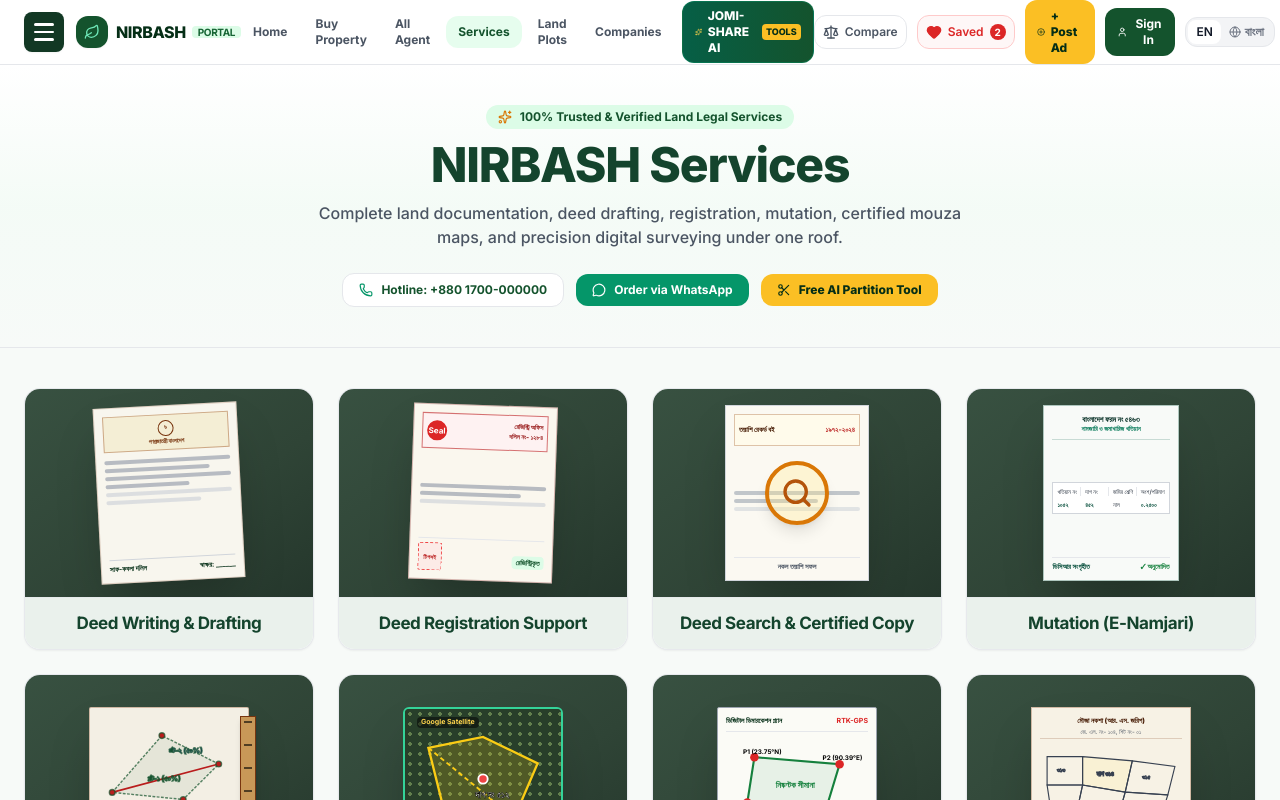
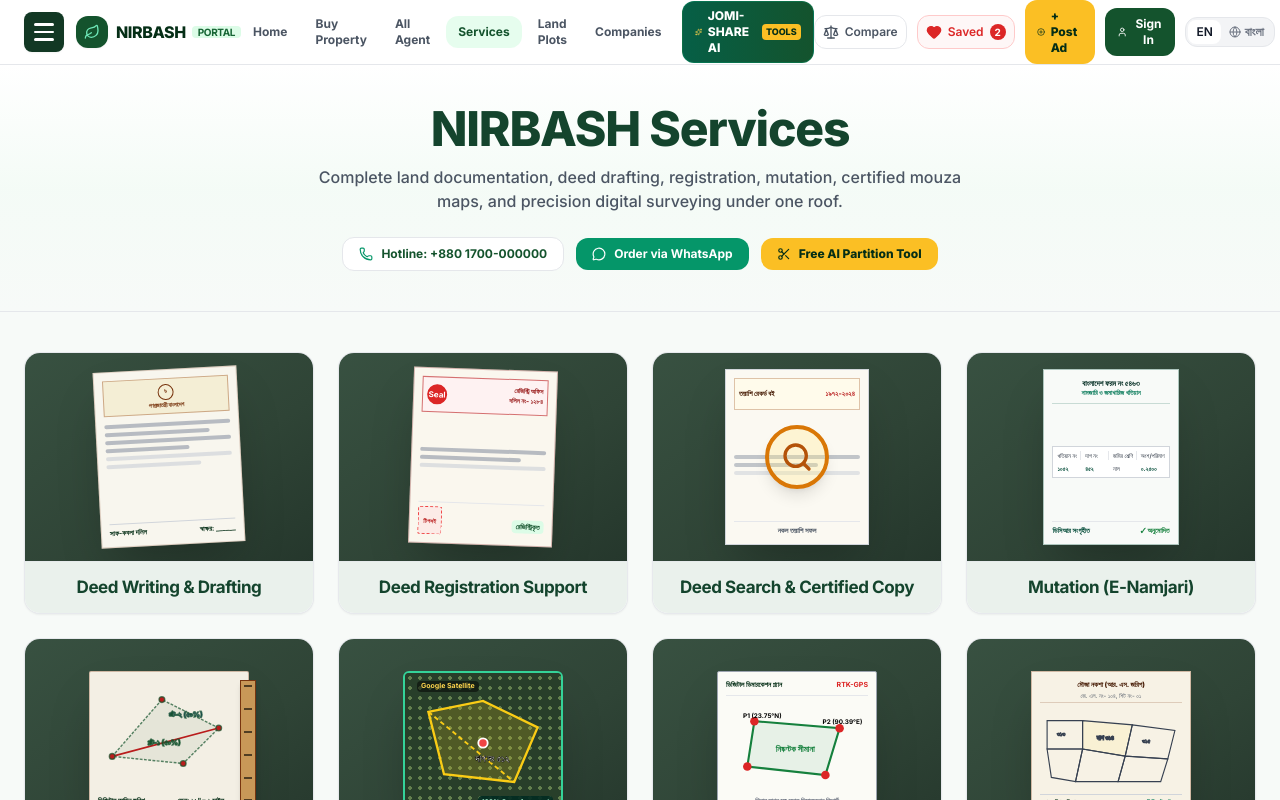
Before and after one commit to Jinchuriki-7/jomi-share-landtech, a React (Vite) app: page /services in a window 1280 px wide. Shown: the top 800 px of the page. Built offline with nearby package versions, Linux system fonts and the light colour scheme.

Commit message:
style: remove '100% Trusted & Verified Land Legal Services' badge from Services page

```diff
--- a/src/nirbash/pages/NirbashServicesPage.tsx
+++ b/src/nirbash/pages/NirbashServicesPage.tsx
@@ -450,12 +450,6 @@ export default function NirbashServicesPage() {
       ───────────────────────────────────────────────────────────── */}
       <div className="bg-gradient-to-b from-white via-green-50/40 to-[#f7faf8] border-b border-gray-200 py-10 px-4">
         <div className="max-w-6xl mx-auto text-center">
-          <div className="inline-flex items-center gap-2 px-3 py-1 rounded-full bg-green-100 text-green-900 text-xs font-bold mb-3 shadow-xs">
-            <Sparkles className="w-3.5 h-3.5 text-amber-600" />
-            <span>
-              {lang === 'bn' ? '১০০% বিশ্বস্ত ও নির্ভুল জমি সংক্রান্ত পেশাদার সার্ভিস' : '100% Trusted & Verified Land Legal Services'}
-            </span>
-          </div>
           <h1 className="text-3xl sm:text-4xl md:text-5xl font-black text-[#14442d] tracking-tight mb-3">
             {lang === 'bn' ? 'নিবাস সেবা সমূহ' : 'NIRBASH Services'}
           </h1>
```
